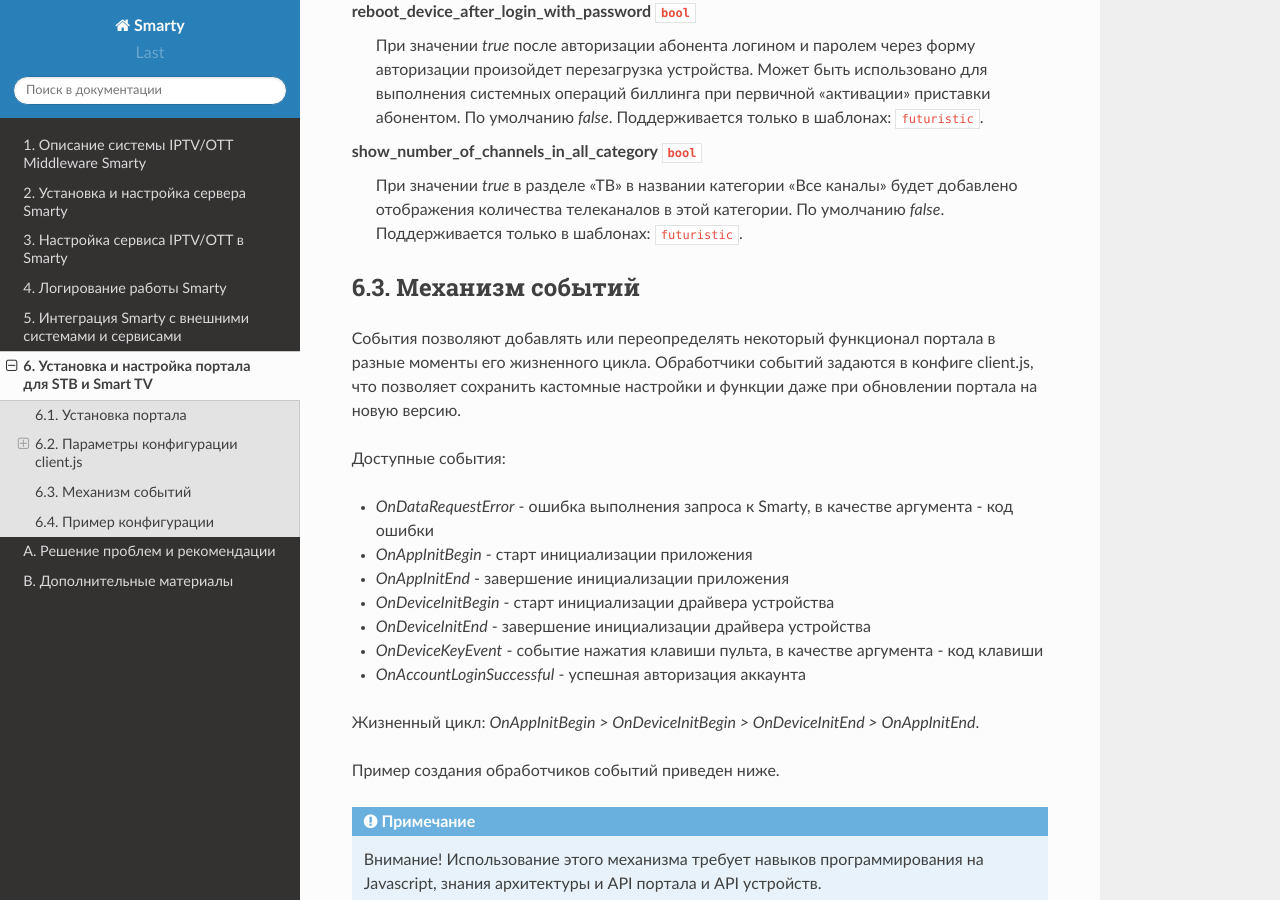
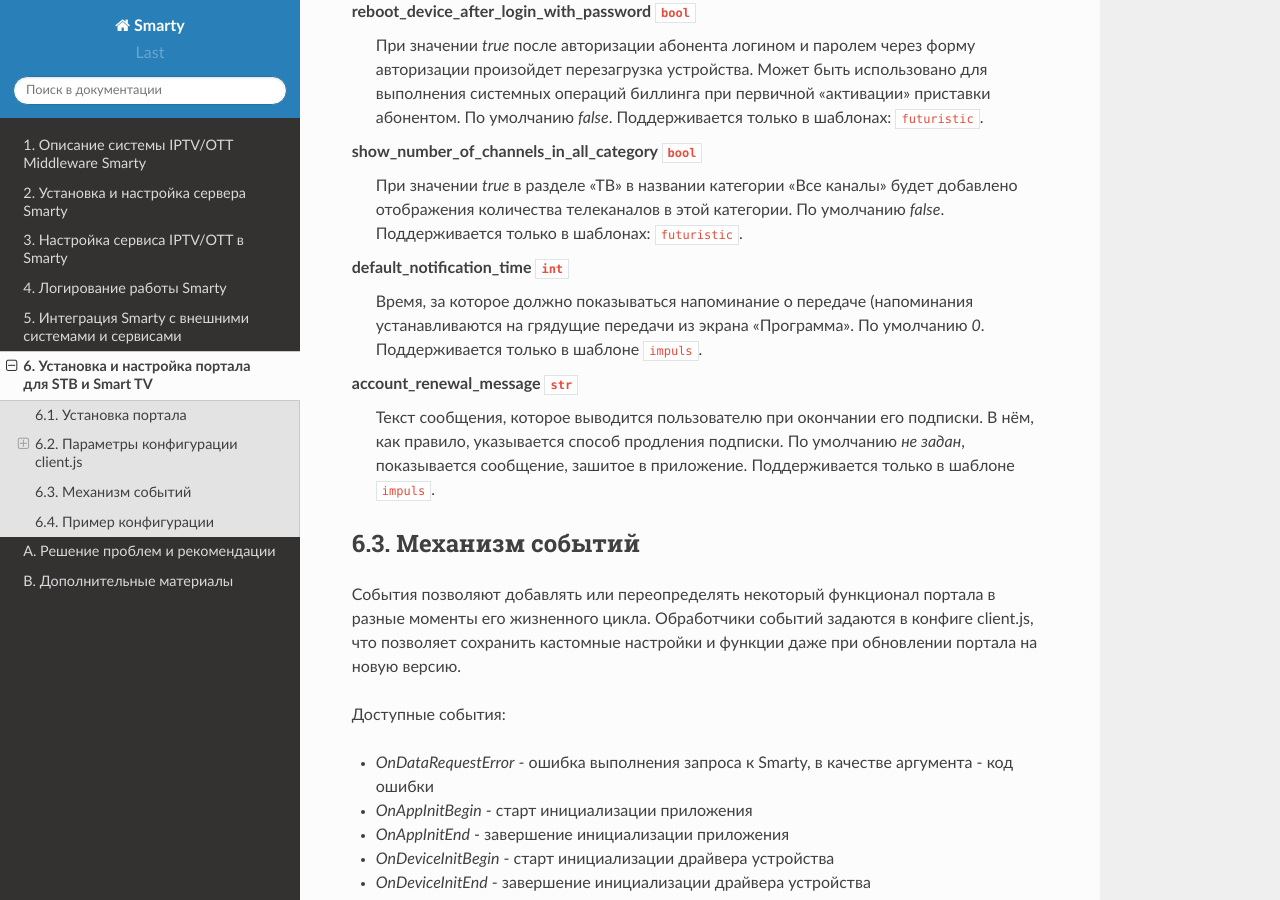
Before and after one commit to sergey-yakovlev/smarty-docs, a Sphinx documentation site: the page built from source/portal_setup.rst, in a window 1280 px wide and 900 px high, scrolled down 5649 px. Built offline with Sphinx 7.4.7 and the Read the Docs theme 2.0.0, drawn with Linux system fonts in a browser that asks for light colours.

Commit message:
add description of any fields of client.js

```diff
--- a/source/portal_setup.rst
+++ b/source/portal_setup.rst
@@ -279,6 +279,18 @@ show_number_of_channels_in_all_category ``bool``
     По умолчанию *false*.
     Поддерживается только в шаблонах: ``futuristic``.
 
+default_notification_time ``int``
+    Время, за которое должно показываться напоминание о передаче (напоминания устанавливаются на грядущие передачи из
+    экрана "Программа".
+    По умолчанию *0*.
+    Поддерживается только в шаблоне ``impuls``.
+
+account_renewal_message ``str``
+    Текст сообщения, которое выводится пользователю при окончании его подписки. В нём, как правило, указывается способ
+    продления подписки.
+    По умолчанию *не задан*, показывается сообщение, зашитое в приложение.
+    Поддерживается только в шаблоне ``impuls``.
+
 
 .. _portal_event_system:
 
```
